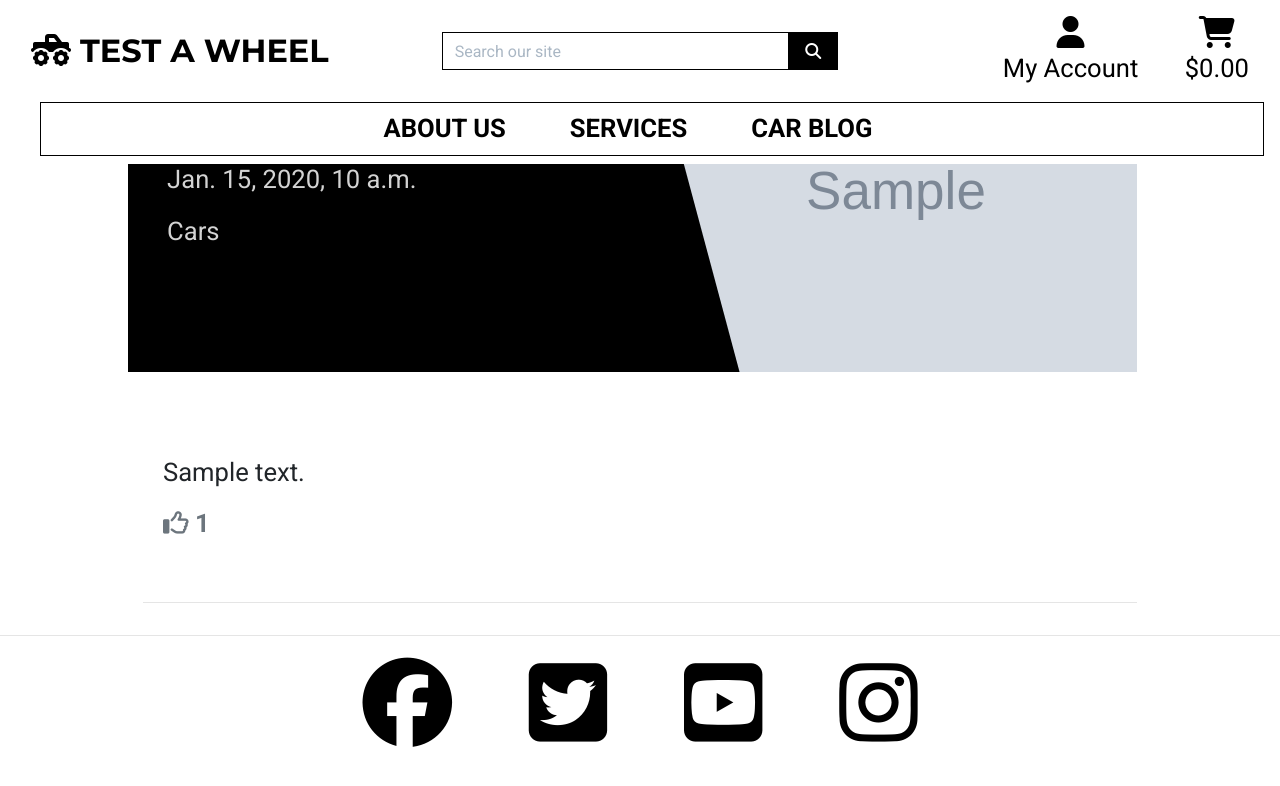
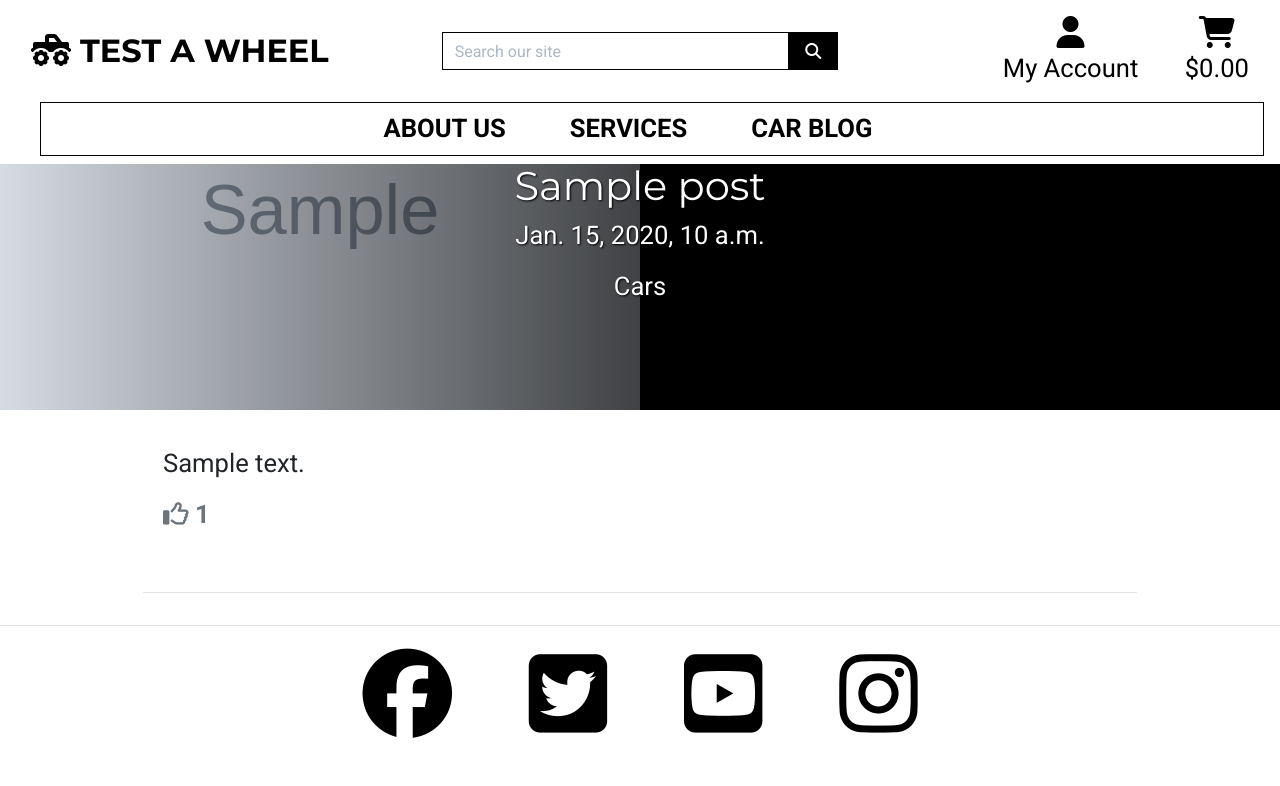
Before and after one commit to PPindel/test-a-wheel, a Django app: a page that uses blog/templates/blog/post_detail.html in a window 1280 px wide. Shown: the top 786 px of the page. Run offline with Django 3.2, Linux system fonts and the light colour scheme; tables that the repository leaves empty hold one stand-in row (values such as "Sample post"); grey boxes marked "Sample" are stand-in pictures; parts of the project's set-up code (start-up, migrations or seed data) failed here and were passed over; some libraries are stand-ins or nearby versions.

Commit message:
New post detail layout for better reading and positioning fix

```diff
--- a/blog/templates/blog/post_detail.html
+++ b/blog/templates/blog/post_detail.html
@@ -4,24 +4,24 @@
 {% load crispy_forms_tags %}
 
 <div class="masthead">
-    <div class="container">
-        <div class="row g-0">
-            <div class="col-md-6 masthead-text">
-                <!-- Post title goes in these h1 tags -->
+    <div class="masthead-content">
+        <div class="masthead-image">
+            {% if "placeholder" in post.image.url %}
+            <img src="{{ MEDIA_URL }}placeholder.jpg" alt="Placeholder Image">
+            {% else %}
+            <img src="{{ post.image.url }}" alt="{{ post.title }}">
+            {% endif %}
+            <div class="gradient-overlay"></div>
+        </div>
+        <div class="masthead-text">
+            <div class="masthead-text-inner">
+                <!-- Post title goes in this h1 tag -->
                 <h1 class="post-title">
                     {{ post.title }}
                 </h1>
                 <!-- Post author goes before the | the post's created date goes after -->
                 <p class="post-subtitle">{{ post.created_on}}</p>
                 <p class="post-subtitle">{{ post.section }}</p>
-            </div>
-            <div class="d-none d-md-block col-md-6 masthead-image">
-                <!-- The featured image URL goes in the src attribute -->
-                {% if "placeholder" in post.image.url %}
-                <img src="{{ MEDIA_URL }}placeholder.jpg" width="100%">
-                {% else %}
-                <img src="{{ post.image.url }}" width="100%">
-                {% endif %}
             </div>
         </div>
     </div>
--- a/static/css/base.css
+++ b/static/css/base.css
@@ -222,44 +222,70 @@ input[name='q']::placeholder {
     margin-top: 10px;
     overflow: hidden;
     position: relative;
-    display: inline-block;
-    height: 50vh;
     width: 100%;
 }
 
-.masthead-text {
+.masthead-content {
+    display: grid;
+    grid-template-columns: 1fr 1fr; /* Two equal columns */
     background-color: black;
     color: white;
+    height: 50vh;
+}
+
+.masthead-image {
+    overflow: hidden;
     position: relative;
 }
 
-.masthead-image {
-    position: relative;
-    overflow: hidden;
+.masthead-image img {
+    width: 100%;
+    height: 100%;
+    object-fit: cover;
 }
 
-.masthead-image:after {
-    content: "";
+.masthead-text {
+    padding: 20px;
+    display: flex;
+    flex-direction: column;
+    justify-content: center;
     position: absolute;
     top: 0;
-    right: 90%;
+    right: 0;
+    bottom: 0;
+    left: 0;
+}
+
+.masthead-text-inner {
+    display: flex;
+    flex-direction: column;
+    justify-content: center;
+    align-items: center;
     height: 100%;
-    width: 150%;
-    background: black;
-    -webkit-transform: skew(15deg);
-    -moz-transform: skew(15deg);
-    transform: skew(15deg);
-    z-index: 100;
 }
 
 .post-title {
-    margin-top: 20%;
-    margin-left: 5%;
+    margin-top: 5%;
+    /* Add a subtle text shadow for better visibility */
+    text-shadow: 1px 1px 2px rgba(0, 0, 0, 5);
+    z-index: 11;
 }
 
 .post-subtitle {
-    margin-left: 5%;
-    color: lightgray;
+    /* Add a subtle text shadow for better visibility */
+    text-shadow: 1px 1px 2px rgba(0, 0, 0, 5);
+    z-index: 11;
+}
+
+/* Gradient overlay */
+.gradient-overlay {
+    position: absolute;
+    top: 0;
+    right: 0;
+    bottom: 0;
+    left: 0;
+    background: linear-gradient(to left, rgba(0, 0, 0, 0.7) 0%, rgba(0, 0, 0, 0) 100%);
+    z-index: 10;
 }
 
 .btn-like {
```
